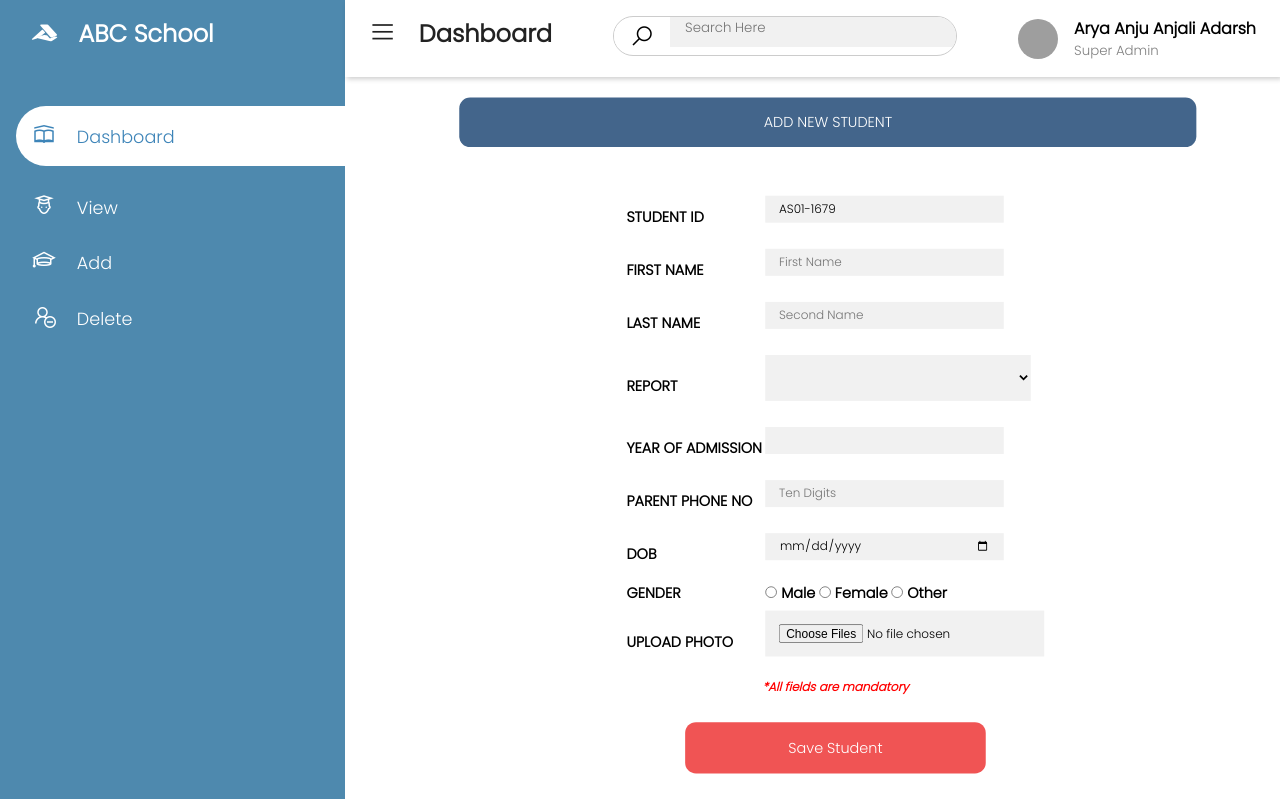
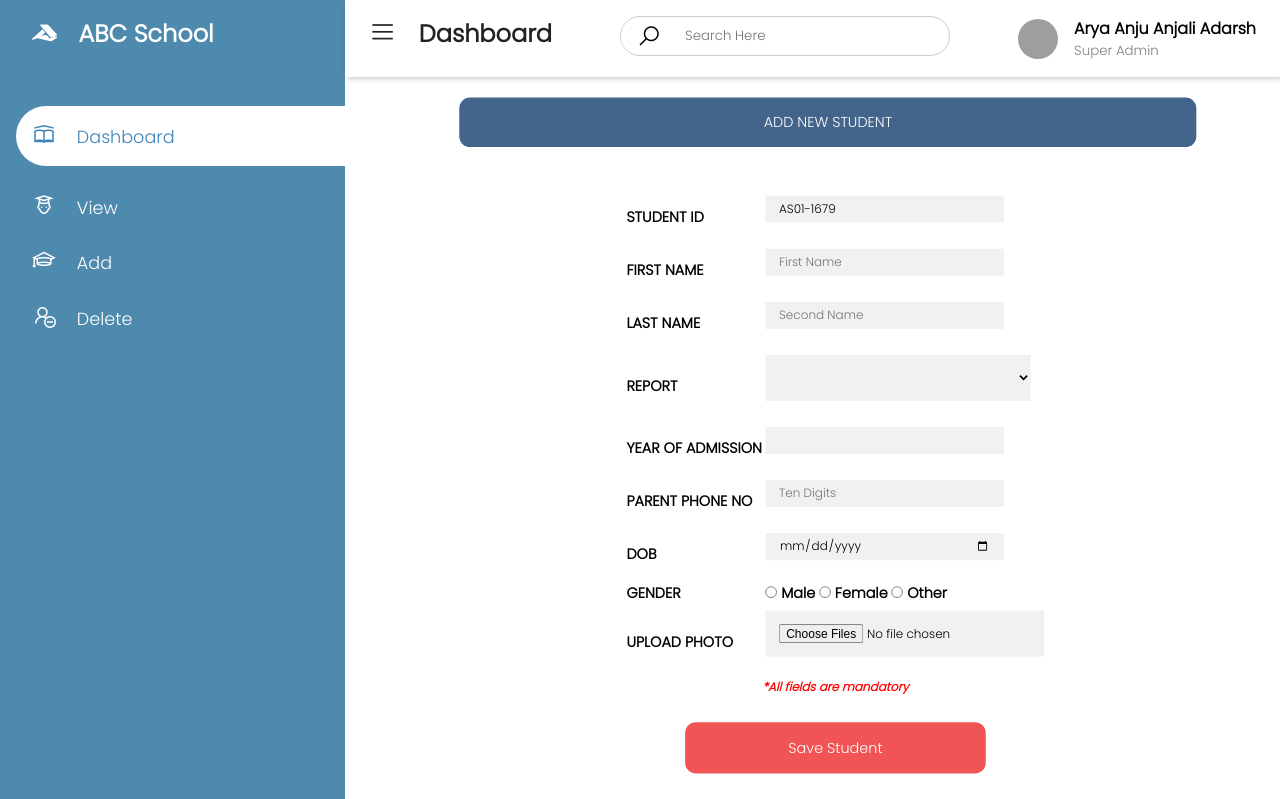
Before and after one commit to student-report-management-updatedsystem/student-report-ms, a PHP site: page /src/addstudent.php in a window 1280 px wide. Shown: the top 799 px of the page. Run offline with PHP 8.4, Linux system fonts and the light colour scheme; lists and menus that the app fills with data are empty; grey boxes are pictures that could not be loaded.

Commit message:
search button

```diff
--- a/addstudent.css
+++ b/addstudent.css
@@ -98,6 +98,10 @@ form.search button:hover {
    border: none;
    outline: none;
 }
+.search_input{
+  margin: 0;
+  background: none;
+}
 .user-wrapper {
   display: flex;
   align-items: center;
@@ -120,7 +124,7 @@ form.search button:hover {
   color: white;
 }
 
-input[type=text], input[type=password],input[ type  ="tel"],input[ type  ="date"],input[ type  ="file"],input[ type  ="number"]
+.form input[type=text], input[type=password],input[ type  ="tel"],input[ type  ="date"],input[ type  ="file"],input[ type  ="number"]
 {
   width: 100%;
   padding: 15px;
--- a/src/addstudent.php
+++ b/src/addstudent.php
@@ -50,7 +50,7 @@
        <form class="search" action="../search.php" method="post" >
        <div class="search-wrapper">
        <button type="submit" ><i class="las la-search"></i></button>
-       <input type="text" name="valueToSearch" placeholder="Search Here"required/></br>
+       <input class="search_input" type="text" name="valueToSearch" placeholder="Search Here"required/></br>
         </div>
       </form>
 
```
